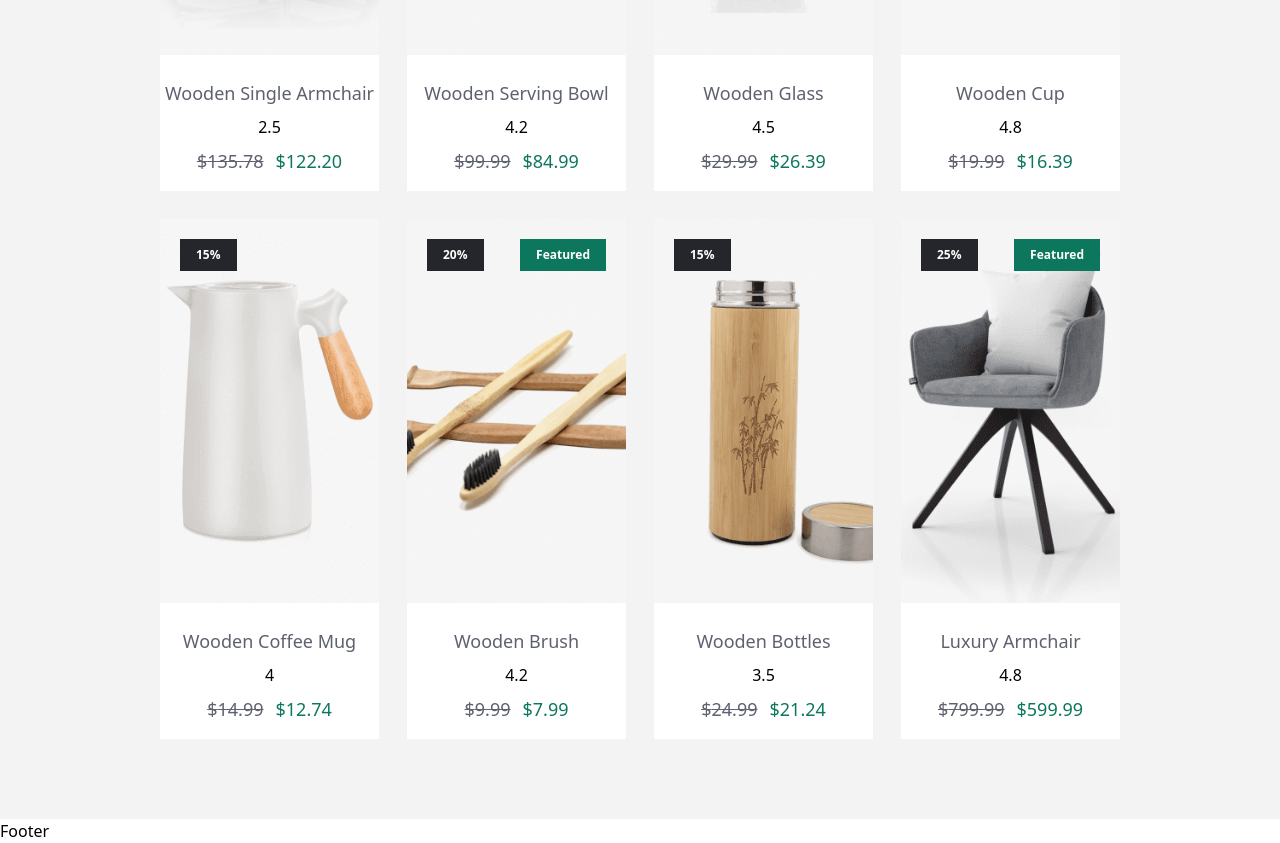
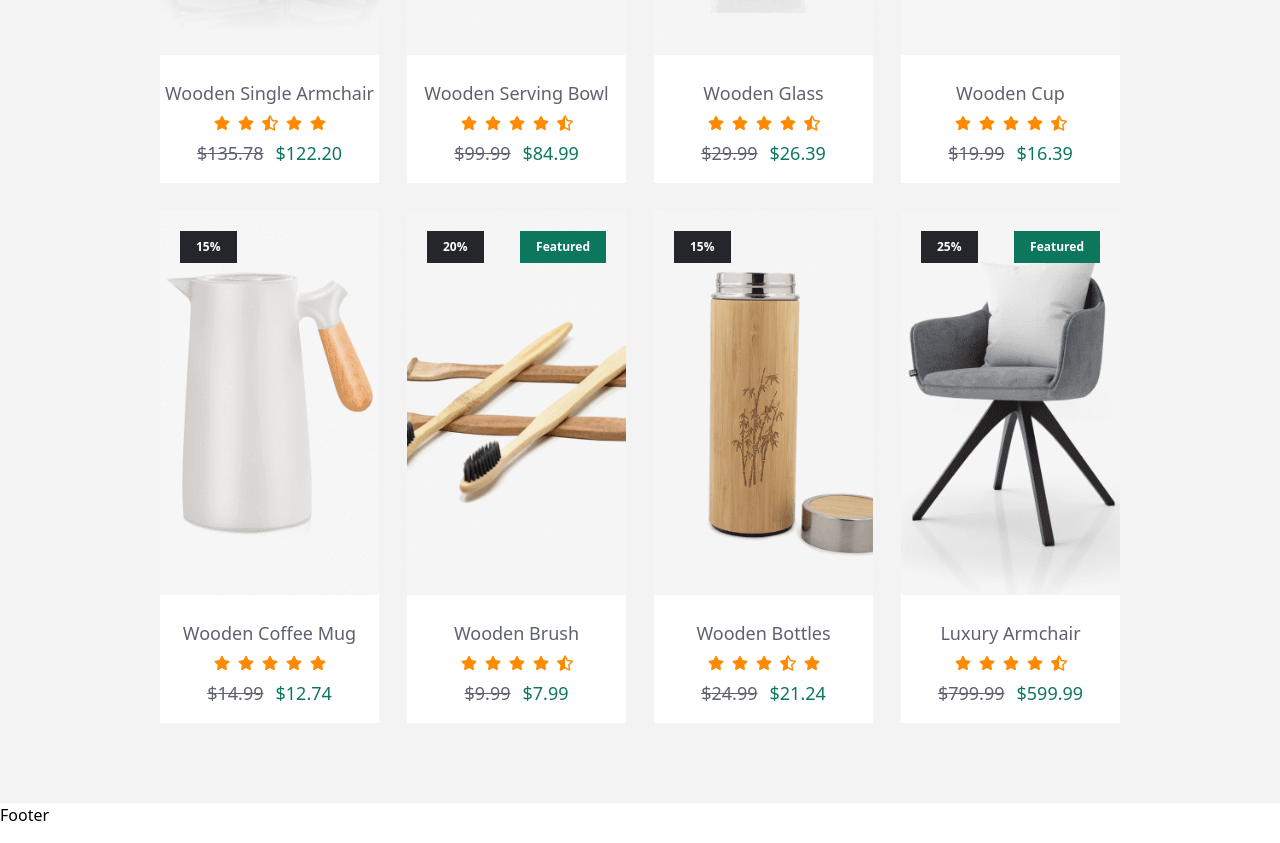
Before and after one commit to gabriellamsa/ecommerce-website, a React (Vite) app: page / in a window 1280 px wide. Shown: the part 1933-2776 px from the top of the page. Built offline with nearby package versions, Linux system fonts and the light colour scheme.

Commit message:
Add RatingStars

```diff
--- a/src/screen/product/ProductCard.jsx
+++ b/src/screen/product/ProductCard.jsx
@@ -2,6 +2,25 @@ import { IoMdHeart } from "react-icons/io";
 import { IoCart } from "react-icons/io5";
 import { NavLink } from "react-router-dom";
 import { BodyOne } from "../../components/common/CustomComponents";
+import { FaStar, FaStarHalfAlt } from "react-icons/fa";
+
+export const RenderRatingStars = (rating) => {
+  const totalStars = 5;
+  const fullStars = Math.floor(rating);
+  const hasHalfStars = rating % 1 !== 0;
+  const stars = [];
+
+  for (let i = 1; i <= totalStars; i++) {
+    if (i <= fullStars) {
+      stars.push(<FaStar key={i} color="#ff8a00" />);
+    } else if (hasHalfStars && i === fullStars + 1) {
+      stars.push(<FaStarHalfAlt key="half-star" color="#ff8a00" />);
+    } else {
+      stars.push(<FaStar key={i} color="#ff8a00" />);
+    }
+  }
+  return stars;
+};
 
 export const ProductCard = ({
   id,
@@ -52,7 +71,9 @@ export const ProductCard = ({
           <NavLink to={`/product-details/${id}`}>
             <BodyOne>{title}</BodyOne>
           </NavLink>
-          <div className="flex items-center gap-2 -mt-2 mb-2">{rating}</div>
+          <div className="flex items-center gap-2 -mt-2 mb-2">
+            {RenderRatingStars(rating)}
+          </div>
           <div className="flex items-center gap-3">
             {price.slice(0, 1).map((priceItem, index) => (
               <>
```
